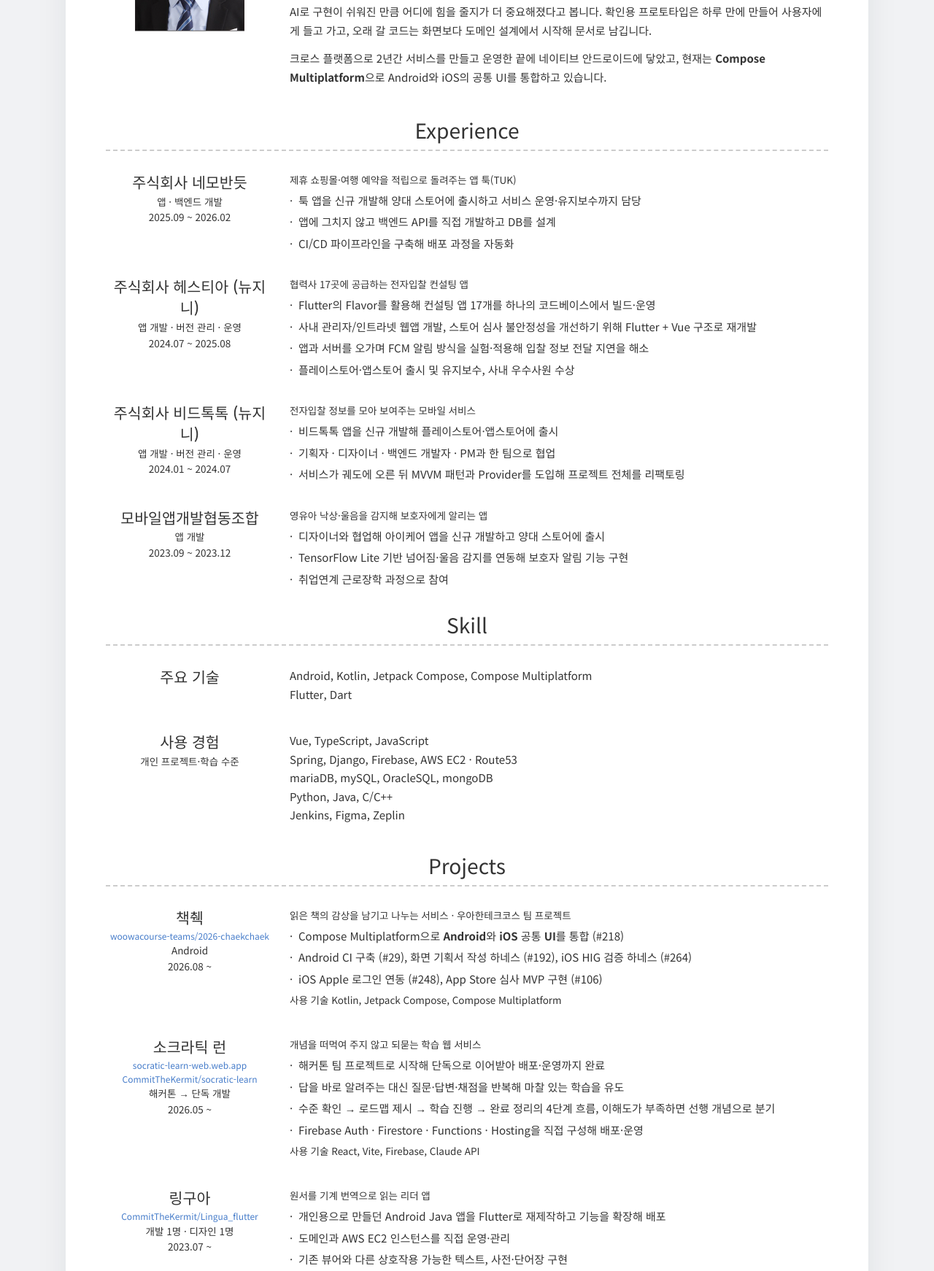
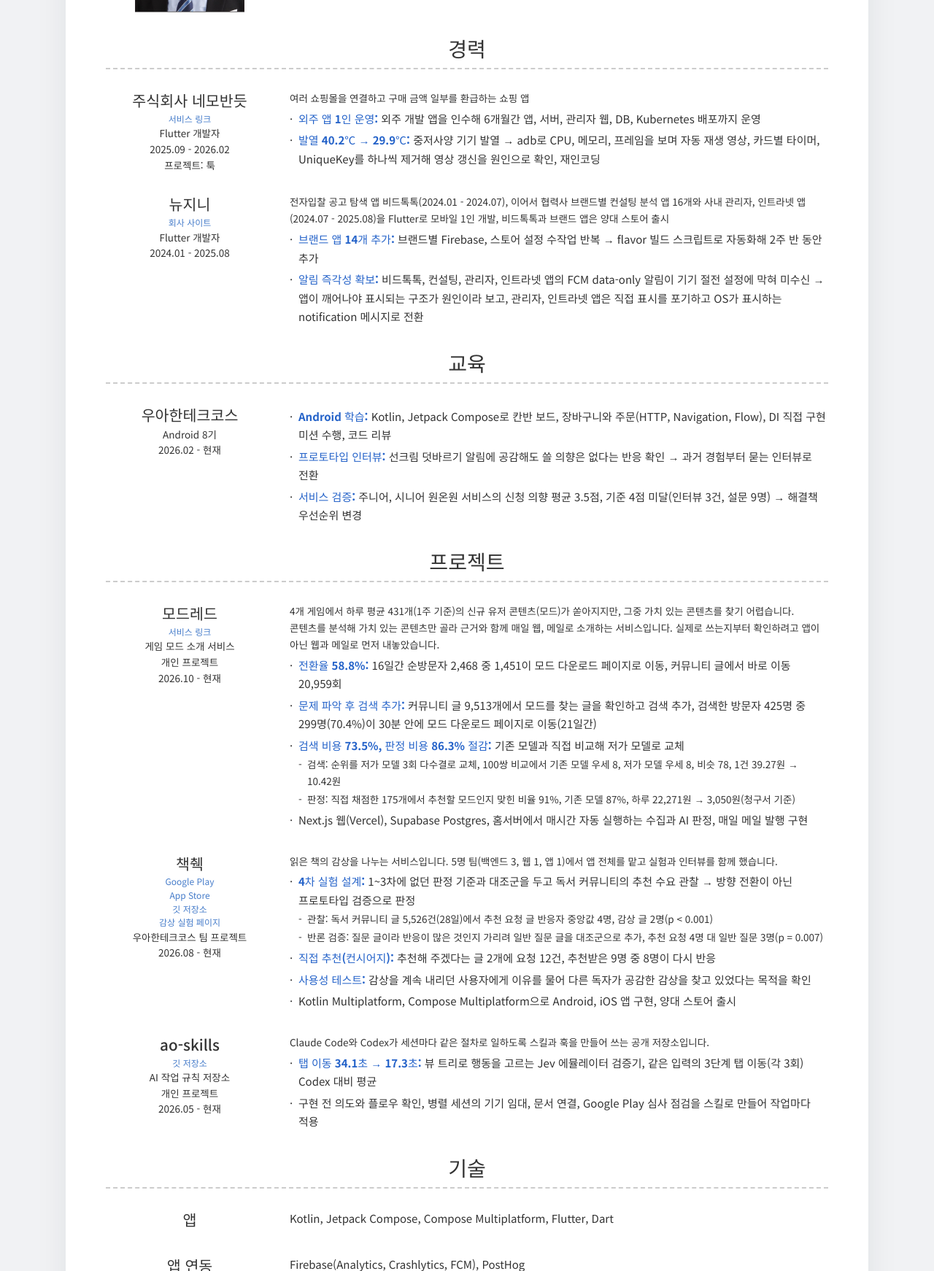
Before and after one commit to CommitTheKermit/CommitTheKermit, a plain HTML site: page index.html in a window 1280 px wide. Shown: the part 437-2179 px from the top of the page at 73% size. Drawn offline with Linux system fonts and the light colour scheme.

Commit message:
feat(site): 공개 이력서 사이트를 2026-11-25 공통 이력서 내용으로 바꾸기
사이트가 옛 이력서라 외주 앱 인수를 신규 개발로, 브랜드 앱 16개를 17곳으로 적는 등 새 이력서와 어긋났다. 뼈대와 스타일은 두고 내용과 순서를 공통 이력서 base.html과 같게 바꿨다.
직함, 소크라틱 런, 링구아, 오픈소스 절, 사용 경험 목록, 일본어 OPIc를 빼고 LinkedIn과 이력서 PDF 링크를 더했다.

```diff
--- a/index.html
+++ b/index.html
@@ -3,8 +3,8 @@
   <head>
     <meta charset="UTF-8" />
     <meta name="viewport" content="width=device-width, initial-scale=1" />
-    <meta name="description" content="모바일 개발자 우정현의 이력서" />
-    <title>우정현 | 모바일 개발자</title>
+    <meta name="description" content="앱 개발자인데, 앱부터 만들지 않습니다." />
+    <title>우정현 이력서</title>
     <link rel="preconnect" href="https://fonts.googleapis.com" />
     <link rel="preconnect" href="https://fonts.gstatic.com" crossorigin />
     <link href="https://fonts.googleapis.com/css2?family=Noto+Sans+KR:wght@400;500;700&display=swap" rel="stylesheet" />
@@ -19,78 +19,100 @@
           <a href="mailto:commit3921@gmail.com" data-track-link="email">commit3921@gmail.com</a>
           <a href="tel:+821051273921" data-track-link="phone">010-5127-3921</a>
           <a href="https://github.com/CommitTheKermit" target="_blank" rel="noreferrer" data-track-link="github">github.com/CommitTheKermit</a>
-          <a href="https://cooked-hoof-9e7.notion.site/966d3c0be27744d6ab921759b07b13c1" target="_blank" rel="noreferrer" data-track-link="portfolio">Portfolio</a>
+          <a href="https://committhekermit.github.io/CommitTheKermit/portfolio.pdf#view=Fit" target="_blank" rel="noreferrer" data-track-link="portfolio">Portfolio PDF</a>
+          <a href="https://www.linkedin.com/in/%EC%A0%95%ED%98%84-%EC%9A%B0-5529493b4/" target="_blank" rel="noreferrer" data-track-link="linkedin">LinkedIn</a>
+          <a href="resume.pdf#view=Fit" target="_blank" rel="noreferrer" data-track-link="resume">이력서 PDF</a>
         </address>
       </header>
 
       <section data-track-section="about">
-        <h2>About Me</h2>
         <div class="about">
           <img src="assets/profile.png" width="150" height="199" alt="우정현 프로필 사진" />
-          <div>
-            <p>Kotlin &amp; Jetpack Compose, Flutter 기반의 <strong>2년차 모바일 개발자</strong>로 <strong>협력사 17곳</strong>에 공급하는 전자입찰 컨설팅 앱, 쇼핑몰 제휴 플랫폼 등의 서비스를 만들고 운영했습니다.</p>
-            <p>현재는 우아한테크코스 안드로이드 8기를 수료 중이며 무엇을 만들지 <strong>사용자 검증</strong>으로 정합니다. 아이디어를 프로토타입으로 만들어 사용자에게 직접 확인받았고, 지금은 그렇게 고른 팀 서비스를 <strong>MVP</strong>까지 만들어 출시를 준비하고 있습니다.</p>
-            <p>AI로 구현이 쉬워진 만큼 어디에 힘을 줄지가 더 중요해졌다고 봅니다. 확인용 프로토타입은 하루 만에 만들어 사용자에게 들고 가고, 오래 갈 코드는 화면보다 <strong>도메인 설계</strong>에서 시작해 문서로 남깁니다.</p>
-            <p>크로스 플랫폼으로 2년간 서비스를 만들고 운영한 끝에 네이티브 안드로이드에 닿았고, 현재는 <strong>Compose Multiplatform</strong>으로 Android와 iOS의 공통 UI를 통합하고 있습니다.</p>
-          </div>
+          <p class="lead">앱 개발자인데, 앱부터 만들지 않습니다.</p>
         </div>
       </section>
 
       <section data-track-section="experience">
-        <h2>Experience</h2>
+        <h2>경력</h2>
         <article class="item">
-          <div class="item-meta"><h3>주식회사 네모반듯</h3><p>앱 · 백엔드 개발</p><time>2025.09 ~ 2026.02</time></div>
-          <div class="item-body"><p class="summary">제휴 쇼핑몰·여행 예약을 적립으로 돌려주는 앱 툭(TUK)</p><ul><li>툭 앱을 신규 개발해 <strong>양대 스토어에 출시</strong>하고 서비스 운영·유지보수까지 담당</li><li>앱에 그치지 않고 백엔드 API를 직접 개발하고 DB를 설계</li><li>CI/CD 파이프라인을 구축해 배포 과정을 자동화</li></ul></div>
+          <div class="item-meta"><h3>주식회사 네모반듯</h3><a href="https://tuk.im/" target="_blank" rel="noreferrer" data-track-link="experience-tuk">서비스 링크</a><p>Flutter 개발자</p><time>2025.09 - 2026.02</time><p>프로젝트: 툭</p></div>
+          <div class="item-body"><p class="summary">여러 쇼핑몰을 연결하고 구매 금액 일부를 환급하는 쇼핑 앱</p><ul>
+            <li><strong>외주 앱 1인 운영:</strong> 외주 개발 앱을 인수해 6개월간 앱, 서버, 관리자 웹, DB, Kubernetes 배포까지 운영</li>
+            <li><strong>발열 40.2℃ → 29.9℃:</strong> 중저사양 기기 발열 → adb로 CPU, 메모리, 프레임을 보며 자동 재생 영상, 카드별 타이머, UniqueKey를 하나씩 제거해 영상 갱신을 원인으로 확인, 재인코딩</li>
+          </ul></div>
         </article>
         <article class="item">
-          <div class="item-meta"><h3>주식회사 헤스티아 (뉴지니)</h3><p>앱 개발 · 버전 관리 · 운영</p><time>2024.07 ~ 2025.08</time></div>
-          <div class="item-body"><p class="summary">협력사 17곳에 공급하는 전자입찰 컨설팅 앱</p><ul><li>Flutter의 Flavor를 활용해 컨설팅 앱 17개를 <strong>하나의 코드베이스</strong>에서 빌드·운영</li><li>사내 관리자/인트라넷 웹앱 개발, 스토어 심사 불안정성을 개선하기 위해 Flutter + Vue 구조로 재개발</li><li>앱과 서버를 오가며 FCM 알림 방식을 실험·적용해 입찰 정보 전달 지연을 해소</li><li>플레이스토어·앱스토어 출시 및 유지보수, 사내 <strong>우수사원</strong> 수상</li></ul></div>
+          <div class="item-meta"><h3>뉴지니</h3><a href="http://www.newjini.co.kr/pages/index.html" target="_blank" rel="noreferrer" data-track-link="experience-newjini">회사 사이트</a><p>Flutter 개발자</p><time>2024.01 - 2025.08</time></div>
+          <div class="item-body"><p class="summary">전자입찰 공고 탐색 앱 비드톡톡(2024.01 - 2024.07), 이어서 협력사 브랜드별 컨설팅 분석 앱 16개와 사내 관리자, 인트라넷 앱(2024.07 - 2025.08)을 Flutter로 모바일 1인 개발, 비드톡톡과 브랜드 앱은 양대 스토어 출시</p><ul>
+            <li><strong>브랜드 앱 14개 추가:</strong> 브랜드별 Firebase, 스토어 설정 수작업 반복 → flavor 빌드 스크립트로 자동화해 2주 반 동안 추가</li>
+            <li><strong>알림 즉각성 확보:</strong> 비드톡톡, 컨설팅, 관리자, 인트라넷 앱의 FCM data-only 알림이 기기 절전 설정에 막혀 미수신 → 앱이 깨어나야 표시되는 구조가 원인이라 보고, 관리자, 인트라넷 앱은 직접 표시를 포기하고 OS가 표시하는 notification 메시지로 전환</li>
+          </ul></div>
+        </article>
+      </section>
+
+      <section data-track-section="education">
+        <h2>교육</h2>
+        <article class="item">
+          <div class="item-meta"><h3>우아한테크코스</h3><p>Android 8기</p><time>2026.02 - 현재</time></div>
+          <div class="item-body"><ul>
+            <li><strong>Android 학습:</strong> Kotlin, Jetpack Compose로 칸반 보드, 장바구니와 주문(HTTP, Navigation, Flow), DI 직접 구현 미션 수행, 코드 리뷰</li>
+            <li><strong>프로토타입 인터뷰:</strong> 선크림 덧바르기 알림에 공감해도 쓸 의향은 없다는 반응 확인 → 과거 경험부터 묻는 인터뷰로 전환</li>
+            <li><strong>서비스 검증:</strong> 주니어, 시니어 원온원 서비스의 신청 의향 평균 3.5점, 기준 4점 미달(인터뷰 3건, 설문 9명) → 해결책 우선순위 변경</li>
+          </ul></div>
+        </article>
+      </section>
+
+      <section data-track-section="projects">
+        <h2>프로젝트</h2>
+        <article class="item">
+          <div class="item-meta"><h3>모드레드</h3><a href="https://modred.ao3921.com" target="_blank" rel="noreferrer" data-track-link="project-modred">서비스 링크</a><p>게임 모드 소개 서비스</p><p>개인 프로젝트</p><time>2026.10 - 현재</time></div>
+          <div class="item-body"><p class="summary">4개 게임에서 하루 평균 431개(1주 기준)의 신규 유저 콘텐츠(모드)가 쏟아지지만, 그중 가치 있는 콘텐츠를 찾기 어렵습니다. 콘텐츠를 분석해 가치 있는 콘텐츠만 골라 근거와 함께 매일 웹, 메일로 소개하는 서비스입니다. 실제로 쓰는지부터 확인하려고 앱이 아닌 웹과 메일로 먼저 내놓았습니다.</p><ul>
+            <li><strong>전환율 58.8%:</strong> 16일간 순방문자 2,468 중 1,451이 모드 다운로드 페이지로 이동, 커뮤니티 글에서 바로 이동 20,959회</li>
+            <li><strong>문제 파악 후 검색 추가:</strong> 커뮤니티 글 9,513개에서 모드를 찾는 글을 확인하고 검색 추가, 검색한 방문자 425명 중 299명(70.4%)이 30분 안에 모드 다운로드 페이지로 이동(21일간)</li>
+            <li><strong>검색 비용 73.5%, 판정 비용 86.3% 절감:</strong> 기존 모델과 직접 비교해 저가 모델로 교체<ul class="sub">
+              <li>검색: 순위를 저가 모델 3회 다수결로 교체, 100쌍 비교에서 기존 모델 우세 8, 저가 모델 우세 8, 비슷 78, 1건 39.27원 → 10.42원</li>
+              <li>판정: 직접 채점한 175개에서 추천할 모드인지 맞힌 비율 91%, 기존 모델 87%, 하루 22,271원 → 3,050원(청구서 기준)</li>
+            </ul></li>
+            <li>Next.js 웹(Vercel), Supabase Postgres, 홈서버에서 매시간 자동 실행하는 수집과 AI 판정, 매일 메일 발행 구현</li>
+          </ul></div>
         </article>
         <article class="item">
-          <div class="item-meta"><h3>주식회사 비드톡톡 (뉴지니)</h3><p>앱 개발 · 버전 관리 · 운영</p><time>2024.01 ~ 2024.07</time></div>
-          <div class="item-body"><p class="summary">전자입찰 정보를 모아 보여주는 모바일 서비스</p><ul><li>비드톡톡 앱을 신규 개발해 플레이스토어·앱스토어에 출시</li><li>기획자 · 디자이너 · 백엔드 개발자 · PM과 한 팀으로 협업</li><li>서비스가 궤도에 오른 뒤 MVVM 패턴과 Provider를 도입해 프로젝트 전체를 리팩토링</li></ul></div>
+          <div class="item-meta"><h3>책췍</h3><a href="https://play.google.com/store/apps/details?id=com.chamsae.chaekchaek" target="_blank" rel="noreferrer" data-track-link="project-chaekchaek-play">Google Play</a><a href="https://apps.apple.com/kr/app/id6804956142" target="_blank" rel="noreferrer" data-track-link="project-chaekchaek-appstore">App Store</a><a href="https://github.com/woowacourse-teams/2026-chaekchaek" target="_blank" rel="noreferrer" data-track-link="project-chaekchaek">깃 저장소</a><a href="https://chaekchaek-ex.vercel.app/" target="_blank" rel="noreferrer" data-track-link="project-chaekchaek-experiment">감상 실험 페이지</a><p>우아한테크코스 팀 프로젝트</p><time>2026.08 - 현재</time></div>
+          <div class="item-body"><p class="summary">읽은 책의 감상을 나누는 서비스입니다. 5명 팀(백엔드 3, 웹 1, 앱 1)에서 앱 전체를 맡고 실험과 인터뷰를 함께 했습니다.</p><ul>
+            <li><strong>4차 실험 설계:</strong> 1~3차에 없던 판정 기준과 대조군을 두고 독서 커뮤니티의 추천 수요 관찰 → 방향 전환이 아닌 프로토타입 검증으로 판정<ul class="sub">
+              <li>관찰: 독서 커뮤니티 글 5,526건(28일)에서 추천 요청 글 반응자 중앙값 4명, 감상 글 2명(p &lt; 0.001)</li>
+              <li>반론 검증: 질문 글이라 반응이 많은 것인지 가리려 일반 질문 글을 대조군으로 추가, 추천 요청 4명 대 일반 질문 3명(p = 0.007)</li>
+            </ul></li>
+            <li><strong>직접 추천(컨시어지):</strong> 추천해 주겠다는 글 2개에 요청 12건, 추천받은 9명 중 8명이 다시 반응</li>
+            <li><strong>사용성 테스트:</strong> 감상을 계속 내리던 사용자에게 이유를 물어 다른 독자가 공감한 감상을 찾고 있었다는 목적을 확인</li>
+            <li>Kotlin Multiplatform, Compose Multiplatform으로 Android, iOS 앱 구현, 양대 스토어 출시</li>
+          </ul></div>
         </article>
         <article class="item">
-          <div class="item-meta"><h3>모바일앱개발협동조합</h3><p>앱 개발</p><time>2023.09 ~ 2023.12</time></div>
-          <div class="item-body"><p class="summary">영유아 낙상·울음을 감지해 보호자에게 알리는 앱</p><ul><li>디자이너와 협업해 아이케어 앱을 신규 개발하고 양대 스토어에 출시</li><li>TensorFlow Lite 기반 넘어짐·울음 감지를 연동해 보호자 알림 기능 구현</li><li>취업연계 근로장학 과정으로 참여</li></ul></div>
+          <div class="item-meta"><h3>ao-skills</h3><a href="https://github.com/CommitTheKermit/ao-skills" target="_blank" rel="noreferrer" data-track-link="project-ao-skills">깃 저장소</a><p>AI 작업 규칙 저장소</p><p>개인 프로젝트</p><time>2026.05 - 현재</time></div>
+          <div class="item-body"><p class="summary">Claude Code와 Codex가 세션마다 같은 절차로 일하도록 스킬과 훅을 만들어 쓰는 공개 저장소입니다.</p><ul>
+            <li><strong>탭 이동 34.1초 → 17.3초:</strong> 뷰 트리로 행동을 고르는 Jev 에뮬레이터 검증기, 같은 입력의 3단계 탭 이동(각 3회) Codex 대비 평균</li>
+            <li>구현 전 의도와 플로우 확인, 병렬 세션의 기기 임대, 문서 연결, Google Play 심사 점검을 스킬로 만들어 작업마다 적용</li>
+          </ul></div>
         </article>
       </section>
 
       <section data-track-section="skills">
-        <h2>Skill</h2>
-        <div class="item compact"><div class="item-meta"><h3>주요 기술</h3></div><div class="item-body"><p>Android, Kotlin, Jetpack Compose, Compose Multiplatform<br />Flutter, Dart</p></div></div>
-        <div class="item compact"><div class="item-meta"><h3>사용 경험</h3><p>개인 프로젝트·학습 수준</p></div><div class="item-body"><p>Vue, TypeScript, JavaScript<br />Spring, Django, Firebase, AWS EC2 · Route53<br />mariaDB, mySQL, OracleSQL, mongoDB<br />Python, Java, C/C++<br />Jenkins, Figma, Zeplin</p></div></div>
+        <h2>기술</h2>
+        <div class="item compact"><div class="item-meta"><h3>앱</h3></div><div class="item-body"><p>Kotlin, Jetpack Compose, Compose Multiplatform, Flutter, Dart</p></div></div>
+        <div class="item compact"><div class="item-meta"><h3>앱 연동</h3></div><div class="item-body"><p>Firebase(Analytics, Crashlytics, FCM), PostHog</p></div></div>
       </section>
 
-      <section data-track-section="projects">
-        <h2>Projects</h2>
-        <article class="item">
-          <div class="item-meta"><h3>책췍</h3><a href="https://github.com/woowacourse-teams/2026-chaekchaek" target="_blank" rel="noreferrer" data-track-link="project-chaekchaek">woowacourse-teams/2026-chaekchaek</a><p>Android</p><time>2026.08 ~</time></div>
-          <div class="item-body"><p class="summary">읽은 책의 감상을 남기고 나누는 서비스 · 우아한테크코스 팀 프로젝트</p><ul><li>Compose Multiplatform으로 <strong>Android와 iOS 공통 UI를 통합</strong> (#218)</li><li>Android CI 구축 (#29), 화면 기획서 작성 하네스 (#192), iOS HIG 검증 하네스 (#264)</li><li>iOS Apple 로그인 연동 (#248), App Store 심사 MVP 구현 (#106)</li></ul><p class="stack"><strong>사용 기술</strong> Kotlin, Jetpack Compose, Compose Multiplatform</p></div>
-        </article>
-        <article class="item">
-          <div class="item-meta"><h3>소크라틱 런</h3><a href="https://socratic-learn-web.web.app" target="_blank" rel="noreferrer" data-track-link="project-socratic-site">socratic-learn-web.web.app</a><a href="https://github.com/CommitTheKermit/socratic-learn" target="_blank" rel="noreferrer" data-track-link="project-socratic-github">CommitTheKermit/socratic-learn</a><p>해커톤 → 단독 개발</p><time>2026.05 ~</time></div>
-          <div class="item-body"><p class="summary">개념을 떠먹여 주지 않고 되묻는 학습 웹 서비스</p><ul><li>해커톤 팀 프로젝트로 시작해 <strong>단독으로 이어받아</strong> 배포·운영까지 완료</li><li>답을 바로 알려주는 대신 질문·답변·채점을 반복해 <strong>마찰 있는 학습</strong>을 유도</li><li>수준 확인 → 로드맵 제시 → 학습 진행 → 완료 정리의 4단계 흐름, 이해도가 부족하면 선행 개념으로 분기</li><li>Firebase Auth · Firestore · Functions · Hosting을 직접 구성해 배포·운영</li></ul><p class="stack"><strong>사용 기술</strong> React, Vite, Firebase, Claude API</p></div>
-        </article>
-        <article class="item">
-          <div class="item-meta"><h3>링구아</h3><a href="https://github.com/CommitTheKermit/Lingua_flutter" target="_blank" rel="noreferrer" data-track-link="project-lingua">CommitTheKermit/Lingua_flutter</a><p>개발 1명 · 디자인 1명</p><time>2023.07 ~</time></div>
-          <div class="item-body"><p class="summary">원서를 기계 번역으로 읽는 리더 앱</p><ul><li>개인용으로 만들던 Android Java 앱을 Flutter로 재제작하고 기능을 확장해 배포</li><li>도메인과 AWS EC2 인스턴스를 직접 운영·관리</li><li>기존 뷰어와 다른 상호작용 가능한 텍스트, 사전·단어장 구현</li></ul><p class="stack"><strong>사용 기술</strong> Flutter, Dart, Django, Celery, mongoDB, AWS EC2 · Route53</p></div>
-        </article>
+      <section data-track-section="certificate">
+        <h2>자격, 어학</h2>
+        <div class="item compact"><div class="item-meta"><h3>자격증</h3></div><div class="item-body"><p>정보처리기사, 한국산업인력공단, 2023.11</p></div></div>
+        <div class="item compact"><div class="item-meta"><h3>어학</h3></div><div class="item-body"><p>TOEIC 940점, 2025.07</p></div></div>
       </section>
 
-      <section data-track-section="opensource">
-        <h2>Opensource Contribution</h2>
-        <article class="item"><div class="item-meta"><h3>Q00/ouroboros</h3><a href="https://github.com/Q00/ouroboros" target="_blank" rel="noreferrer" data-track-link="opensource-ouroboros">github.com/Q00/ouroboros</a><p>머지 3건</p></div><div class="item-body"><p class="summary">AI 에이전트 오케스트레이션 도구 · 13개 런타임을 지원하는 MCP 서버</p><ul><li>fix(seed): reject empty reference-aware Seed contracts (#2226)</li><li>fix(doctor): report non-UTF-8 installation JSON as failure (#2199)</li><li>docs(ko): add Hermes runtime guide (#2177)</li></ul></div></article>
+      <section data-track-section="school">
+        <h2>학력</h2>
+        <article class="item"><div class="item-meta"><h3>영남대학교</h3></div><div class="item-body"><p>컴퓨터공학과, 2017.03 - 2024.02, 학점 4.16 / 4.5</p></div></article>
       </section>
-
-      <section data-track-section="education">
-        <h2>Education</h2>
-        <article class="item"><div class="item-meta"><h3>우아한테크코스</h3><p>안드로이드 8기</p><time>2026.02 ~</time></div><div class="item-body"><p class="summary">안드로이드 네이티브 교육 과정 (교육 중)</p><ul><li>Kotlin, Jetpack Compose 기반 미션 중심 학습</li><li>코드 리뷰 중심 협업과 객체지향 설계 교육</li><li>불편 발굴 → 프로토타입 → 사용자 인터뷰·설문으로 가설을 검증하는 제품 개발 사이클 훈련</li></ul></div></article>
-        <article class="item"><div class="item-meta"><h3>영남대학교</h3><p>컴퓨터공학과</p><time>2017.03 ~ 2024.02</time></div><div class="item-body"><p>· 학점 4.16 / 4.5</p></div></article>
-      </section>
-
-      <section data-track-section="language"><h2>Language</h2><div class="item compact"><div class="item-meta"><h3>영어</h3></div><div class="item-body"><p>TOEIC 940 (최고 965)</p></div></div><div class="item compact"><div class="item-meta"><h3>일본어</h3></div><div class="item-body"><p>OPIc IM2</p></div></div></section>
-      <section data-track-section="certificate"><h2>Certificate</h2><div class="item compact"><div class="item-meta"><h3>정보처리기사</h3><time>2023.11 취득</time></div><div class="item-body"><p>한국산업인력공단</p></div></div></section>
 
       <footer><p>방문 통계 개선을 위해 익명화된 클릭, 스크롤, 체류 정보를 수집합니다.</p></footer>
     </main>
--- a/styles.css
+++ b/styles.css
@@ -42,13 +42,18 @@ strong { font-weight: 700; }
 .item-meta { text-align: center; }
 .item-meta p, .item-meta time { display: block; margin: 0; font-size: .9rem; line-height: 1.6; }
 .item-meta a { display: block; overflow-wrap: anywhere; font-size: .8rem; line-height: 1.55; }
-.item-body { min-width: 0; font-size: 1rem; }
+.item-body { min-width: 0; font-size: 1rem; word-break: keep-all; }
 .item-body .summary { margin-bottom: 4px; font-size: .9rem; }
 .item-body ul { margin: 0; padding: 0; list-style: none; }
 .item-body li { position: relative; margin: 4px 0; padding-left: 12px; }
 .item-body li::before { position: absolute; left: 0; content: "·"; }
 .item-body .stack { margin-top: 5px; font-size: .9rem; }
 .compact { align-items: start; }
+.about .lead { margin: 0; align-self: center; word-break: keep-all; font-size: 1.6rem; font-weight: 700; line-height: 1.4; }
+.item-body li > strong:first-child { color: #2563c9; }
+.item-body .sub { margin: 2px 0 0; }
+.item-body .sub li { margin: 2px 0; font-size: .9rem; }
+.item-body .sub li::before { content: "-"; }
 
 footer { margin-top: 48px; padding-top: 16px; border-top: 1px solid #ddd; color: #777; font-size: .75rem; text-align: center; }
 
@@ -62,6 +67,7 @@ footer { margin-top: 48px; padding-top: 16px; border-top: 1px solid #ddd; color:
   h2 { font-size: 1.6rem; }
   .about, .item { grid-template-columns: 1fr; gap: 16px; }
   .about img { margin: 0; }
+  .about .lead { font-size: 1.35rem; }
   .item { padding-bottom: 24px; border-bottom: 1px solid #eee; }
   .item:last-child { border-bottom: 0; }
   .item-meta { text-align: left; }
```
